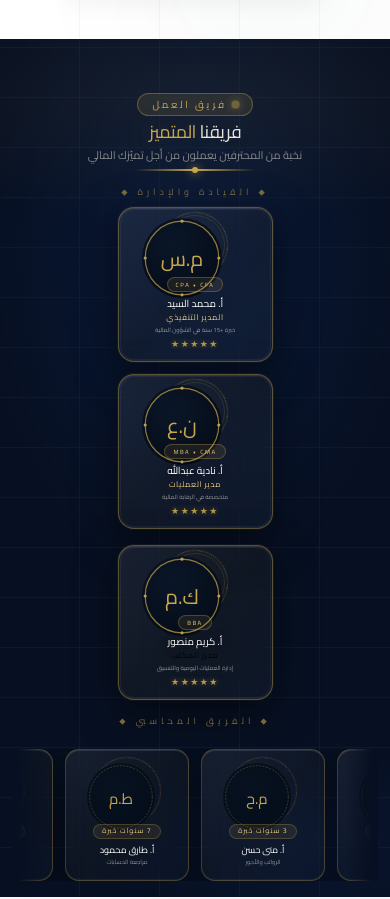
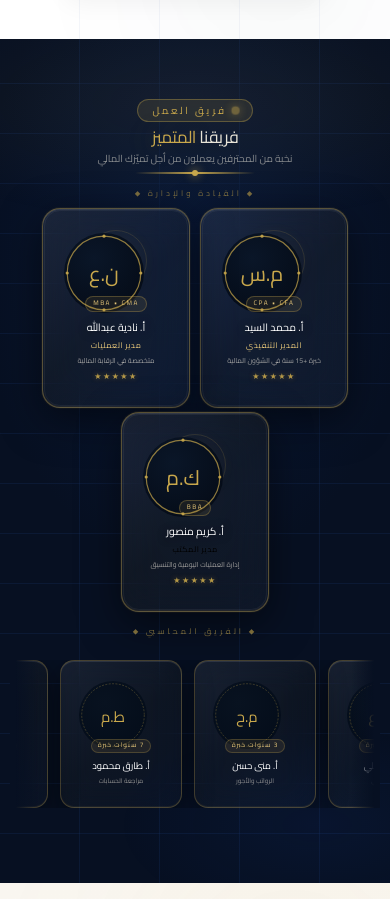
Before and after one commit to ahmedelwaraky/Walead-Gaber-Office, a React (Vite) app: page / in a window 390 px wide. Shown: the part 5644-6543 px from the top of the page. Built offline with nearby package versions, Linux system fonts and the light colour scheme.

Commit message:
update title

```diff
--- a/src/modules/LandingPage/HomePage/style/Team.css
+++ b/src/modules/LandingPage/HomePage/style/Team.css
@@ -23,11 +23,11 @@
 .team-section {
   font-family: 'Tajawal', sans-serif;
   height: 100vh;
-  min-height: 600px;
+  min-height: 680px;
   display: flex;
   flex-direction: column;
   justify-content: space-evenly;
-  padding: 60px 24px 16px;
+  padding: 60px 24px 20px;
   box-sizing: border-box;
   overflow: hidden;
   position: relative;
@@ -156,9 +156,9 @@
   align-items: center;
   justify-content: center;
   text-align: center;
-  border-radius: 16px;
-  width: 160px;
-  height: 160px;
+  border-radius: 18px;
+  width: 190px;
+  height: 210px;
   background: linear-gradient(135deg, rgba(255,255,255,0.08) 0%, rgba(201,168,76,0.05) 50%, rgba(255,255,255,0.03) 100%);
   backdrop-filter: blur(20px);
   -webkit-backdrop-filter: blur(20px);
@@ -173,7 +173,8 @@
   transition: transform 0.35s cubic-bezier(0.34,1.56,0.64,1),
               box-shadow 0.35s ease,
               border-color 0.35s ease;
-  padding: 10px;
+  padding: 14px 12px;
+  gap: 3px;
   cursor: default;
 }
 
@@ -188,16 +189,16 @@
     inset 0 1px 0 rgba(255,255,255,0.15);
 }
 
-.mgr-card    { width: 160px; height: 160px; }
-.office-card { width: 160px; height: 160px; }
+.mgr-card    { width: 190px; height: 210px; }
+.office-card { width: 190px; height: 210px; }
 
 /* ═══════════════════════════════════════════
    Avatar Ring
    ═══════════════════════════════════════════ */
 .av-ring {
   position: relative;
-  width: 64px; height: 64px;
-  margin-bottom: 5px;
+  width: 72px; height: 72px;
+  margin-bottom: 6px;
   flex-shrink: 0;
 }
 
@@ -208,8 +209,16 @@
   inset: -6px;
   border-radius: 50%;
   border: 1.5px dotted rgba(201,168,76,0.5);
-  animation: spinDot 25s linear infinite;
+  opacity: 0;
+  animation: none;
+  transition: opacity 0.3s ease;
   z-index: 0;
+}
+
+.circle-card:hover .av-spinner,
+.square-card:hover .av-spinner {
+  opacity: 1;
+  animation: spinDot 4s linear infinite;
 }
 
 .av-ring::before {
@@ -242,50 +251,53 @@
    ═══════════════════════════════════════════ */
 .card-badge {
   display: inline-block;
-  font-size: 7px;
+  font-size: 8px;
   font-weight: 700;
   letter-spacing: 1.5px;
   color: var(--gold-light);
   background: rgba(201,168,76,0.1);
   border: 1px solid rgba(201,168,76,0.3);
-  padding: 2px 8px;
+  padding: 2px 10px;
   border-radius: 10px;
-  margin-bottom: 3px;
+  margin-bottom: 4px;
+  white-space: nowrap;
 }
 
 .card-name {
-  font-size: 11px;
+  font-size: 12px;
   font-weight: 800;
   color: #fff;
-  margin: 1px 0;
+  margin: 2px 0;
   white-space: nowrap;
   text-shadow: 0 1px 8px rgba(0,0,0,0.5);
+  line-height: 1.3;
 }
 
 .card-role {
-  font-size: 8px;
+  font-size: 9px;
   font-weight: 600;
   margin: 0 0 2px;
-  letter-spacing: .6px;
+  letter-spacing: .5px;
+  line-height: 1.3;
 }
 
 .gold { color: var(--gold-light); }
 
 .card-spec {
-  font-size: 7px;
-  color: rgba(232,228,216,0.6);
-  line-height: 1.4;
+  font-size: 8px;
+  color: rgba(232,228,216,0.65);
+  line-height: 1.5;
   margin: 0;
   white-space: normal;
   word-break: break-word;
-  max-width: 120px;
+  max-width: 155px;
 }
 
 .stars {
   color: var(--gold);
-  font-size: 9px;
-  letter-spacing: 1.5px;
-  margin-top: 3px;
+  font-size: 10px;
+  letter-spacing: 2px;
+  margin-top: 4px;
   opacity: 0.9;
   text-shadow: 0 0 6px rgba(201,168,76,0.5);
 }
@@ -402,18 +414,7 @@
 
 .acc-av-wrap svg { position: relative; z-index: 1; }
 
-.acc-spinner {
-  position: absolute;
-  top: -6px; left: -6px;
-  width: calc(100% + 12px);
-  height: calc(100% + 12px);
-  border-radius: 50%;
-  border: 1.5px dotted rgba(201,168,76,0.4);
-  animation: spinAcc 360s linear infinite;
-  z-index: 0;
-}
-
-@keyframes spinAcc { to { transform: rotate(360deg); } }
+.acc-spinner { display: none; }
 
 .acc-years {
   font-size: 7px; font-weight: 700;
@@ -451,51 +452,132 @@
   .team-section {
     height: auto;
     min-height: 100vh;
-    padding: 60px 16px 20px;
+    padding: 60px 16px 24px;
     justify-content: flex-start;
-    gap: 20px;
+    gap: 16px;
+    overflow-y: auto;
   }
 
   .managers-row {
-    flex-direction: column;
-    align-items: center;
-    gap: 12px;
+    flex-direction: row;
+    flex-wrap: wrap;
+    justify-content: center;
+    gap: 14px;
   }
 
   .managers-row .circle-card + .circle-card::before,
   .managers-row .circle-card + .square-card::before { display: none; }
 
-  .mgr-card, .office-card { width: 170px; height: 170px; }
-  .av-ring { width: 60px; height: 60px; }
-  .fade-l, .fade-r { width: 50px; }
+  .mgr-card, .office-card {
+    width: 160px;
+    height: 210px;
+    padding: 12px 10px;
+    gap: 4px;
+  }
+
+  .av-ring { width: 62px; height: 62px; margin-bottom: 4px; }
+
+  .card-name  { font-size: 11px; white-space: normal; line-height: 1.4; }
+  .card-role  { font-size: 8.5px; line-height: 1.4; }
+  .card-spec  { font-size: 7.5px; max-width: 138px; line-height: 1.5; }
+  .card-badge { font-size: 7px; padding: 2px 8px; }
+  .stars      { font-size: 9px; margin-top: 3px; }
+
+  .office-row { margin-top: 4px; }
+  .row-label  { font-size: 8px; letter-spacing: 3px; margin-bottom: 8px; }
+
+  .fade-l, .fade-r { width: 40px; }
+
+  .acc-card {
+    min-width: 135px;
+    flex: 0 0 135px;
+    height: 155px;
+    margin: 0 8px;
+    gap: 3px;
+    padding: 10px 8px;
+  }
+
+  .acc-av-wrap { width: 58px; height: 58px; margin-bottom: 4px; }
+  .acc-name  { font-size: 10px; }
+  .acc-spec  { font-size: 7px; max-width: 115px; line-height: 1.4; }
+  .acc-years { font-size: 7px; }
 }
 
 /* ═══════════════════════════════════════════
    Responsive — Mobile: ≤ 480px
    ═══════════════════════════════════════════ */
 @media (max-width: 480px) {
-  .team-section { padding: 50px 12px 16px; gap: 14px; }
+  .team-section {
+    padding: 56px 10px 20px;
+    gap: 14px;
+  }
 
-  .team-title { font-size: 18px; }
-  .team-sub   { font-size: 11px; }
+  .team-title { font-size: 17px; }
+  .team-sub   { font-size: 10px; }
 
-  .mgr-card, .office-card { width: 155px; height: 155px; padding: 8px; }
-  .av-ring { width: 54px; height: 54px; }
+  .mgr-card, .office-card {
+    width: 148px;
+    height: 200px;
+    padding: 10px 8px;
+    gap: 3px;
+  }
 
-  .card-name  { font-size: 10px; }
-  .card-spec  { font-size: 6px; max-width: 110px; }
-  .card-badge { font-size: 6px; }
+  .av-ring { width: 56px; height: 56px; margin-bottom: 4px; }
 
-  .acc-card { min-width: 124px; flex: 0 0 124px; height: 132px; margin: 0 6px; }
-  .acc-name  { font-size: 9px; }
-  .acc-spec  { font-size: 6px; }
-  .fade-l, .fade-r { width: 32px; }
+  .card-name  { font-size: 10.5px; white-space: normal; line-height: 1.3; }
+  .card-role  { font-size: 8px; line-height: 1.4; }
+  .card-spec  { font-size: 7px; max-width: 128px; line-height: 1.5; }
+  .card-badge { font-size: 6.5px; padding: 2px 7px; }
+  .stars      { font-size: 8px; letter-spacing: 1.5px; margin-top: 2px; }
+
+  .managers-row { gap: 10px; }
+
+  .acc-card {
+    min-width: 122px;
+    flex: 0 0 122px;
+    height: 148px;
+    margin: 0 6px;
+    padding: 8px 6px;
+    gap: 2px;
+  }
+
+  .acc-av-wrap { width: 52px; height: 52px; margin-bottom: 4px; }
+  .acc-name  { font-size: 9.5px; }
+  .acc-spec  { font-size: 6.5px; max-width: 108px; }
+  .acc-years { font-size: 6.5px; padding: 1px 6px; }
+
+  .fade-l, .fade-r { width: 28px; }
 }
 
 /* ═══════════════════════════════════════════
    Responsive — Extra Small: ≤ 360px
    ═══════════════════════════════════════════ */
 @media (max-width: 360px) {
-  .mgr-card, .office-card { width: 145px; height: 145px; }
+  .team-section { padding: 52px 8px 16px; gap: 12px; }
+
+  .mgr-card, .office-card {
+    width: 138px;
+    height: 192px;
+    padding: 8px;
+    gap: 2px;
+  }
+
   .av-ring { width: 50px; height: 50px; }
+
+  .card-name  { font-size: 10px; }
+  .card-spec  { font-size: 6.5px; max-width: 115px; }
+  .card-badge { font-size: 6px; }
+
+  .acc-card {
+    min-width: 112px;
+    flex: 0 0 112px;
+    height: 138px;
+    margin: 0 5px;
+  }
+
+  .acc-av-wrap { width: 48px; height: 48px; }
+  .acc-name  { font-size: 9px; }
+  .acc-spec  { font-size: 6px; }
+
+  .fade-l, .fade-r { width: 22px; }
 }
```
